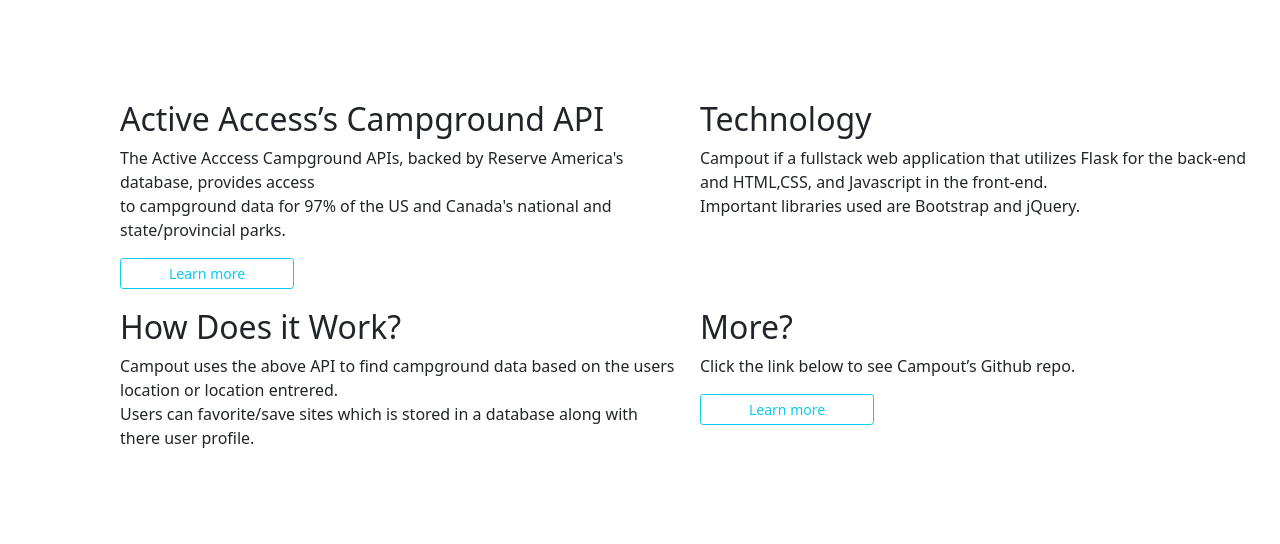
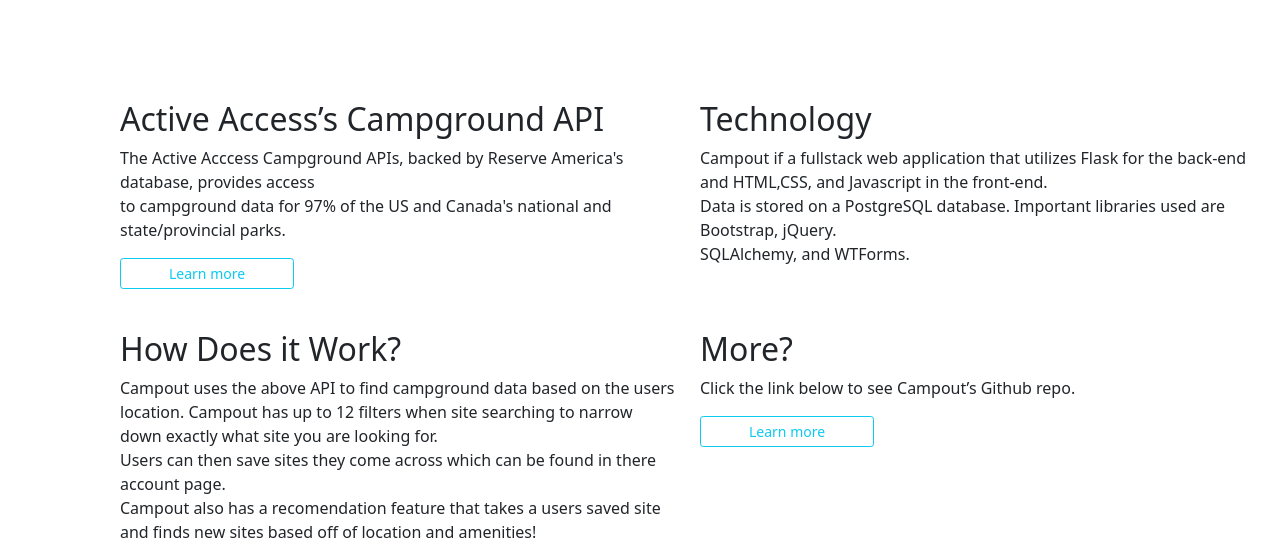
Before and after one commit to jdarling96/Campout-capstone-1, a Flask app: page /about in a window 1280 px wide; the page is wider, and only the part inside the window is pictured. Shown: the part 290-834 px from the top of that part. Before the commit the page ends 738 px from the top of that part, so only its background shows below. Run offline with Flask 2, Linux system fonts and the light colour scheme; some libraries are stand-ins or nearby versions.

Commit message:
updated about page

```diff
--- a/templates/500.html
+++ b/templates/500.html
@@ -9,6 +9,6 @@
 <body>
   <h1>Page Not Found</h1>
   <p>What you were looking for is just not there.
-  <p><a href="">go somewhere nice</a>
+  <p><a href="/">go somewhere nice</a>
 </body>
 </html>
--- a/templates/about.html
+++ b/templates/about.html
@@ -15,13 +15,18 @@
         </div>
         <div class="container-sm">
             <h2>Technology</h2>
-            <p>Campout if a fullstack web application that utilizes Flask for the back-end and HTML,CSS, and Javascript in the front-end.<br> Important libraries used are Bootstrap and jQuery. </p>
+            <p>Campout if a fullstack web application that utilizes Flask for the back-end and HTML,CSS, and Javascript in the front-end.<br> Data is stored on a PostgreSQL database. Important libraries used are Bootstrap, jQuery.<br> SQLAlchemy, and WTForms.  </p>
         </div>
     </div>
     <div class="d-flex flex-row justify-content-between m-5">
         <div class="container-sm" style="height:20vh;">
             <h2>How Does it Work?</h2>
-            <p>Campout uses the above API to find campground data based on the users location or location entrered.<br> Users can favorite/save sites which is stored in a database along with there user profile.</p>
+            <p>Campout uses the above API to find campground data based on the users location. Campout has up to 12 filters when site searching to narrow down exactly what site you are looking for.
+                <br>
+                Users can then save sites they come across which can be found in there account page.
+                <br>
+                Campout also has a recomendation feature that takes a users saved site and finds new sites based off of location and amenities!
+            </p>
         </div>
         <div class="container-sm">
             <h2>More?</h2>
--- a/templates/campgrounds.html
+++ b/templates/campgrounds.html
@@ -7,7 +7,7 @@
     </div>
     {% endfor %}
 </div>
-{}
+
 {% if camps[0]|length > 6 %}
 <div id="search-data-container" class="d-flex flex-column">
     {% else %}
```
Also changed, not shown: templates/404.html (+6 -5 lines).
